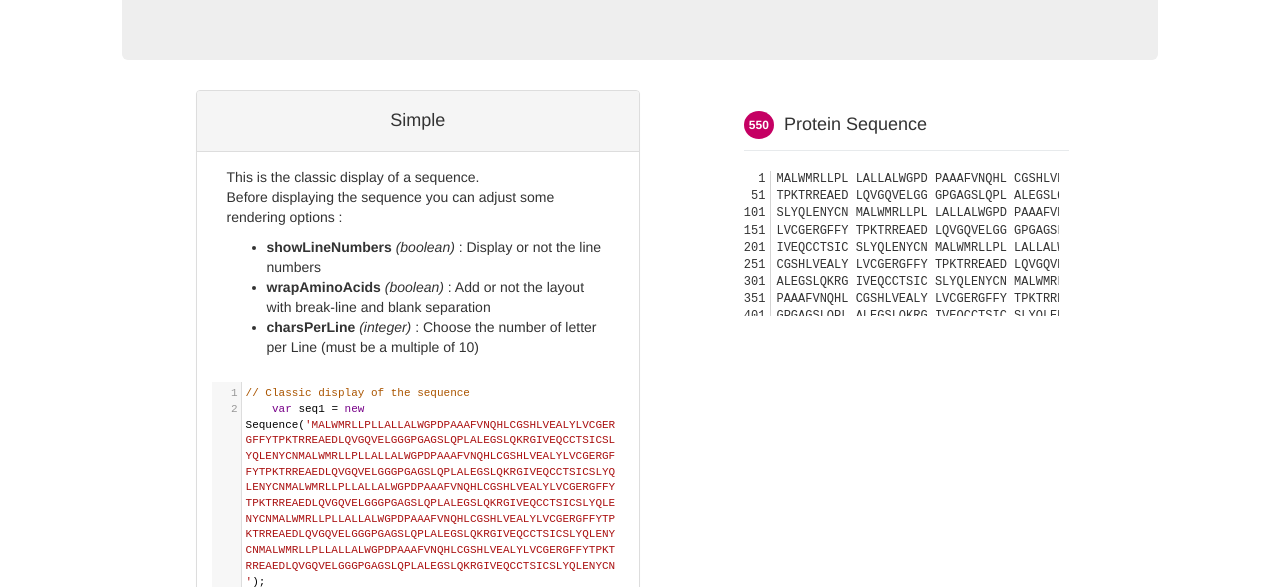
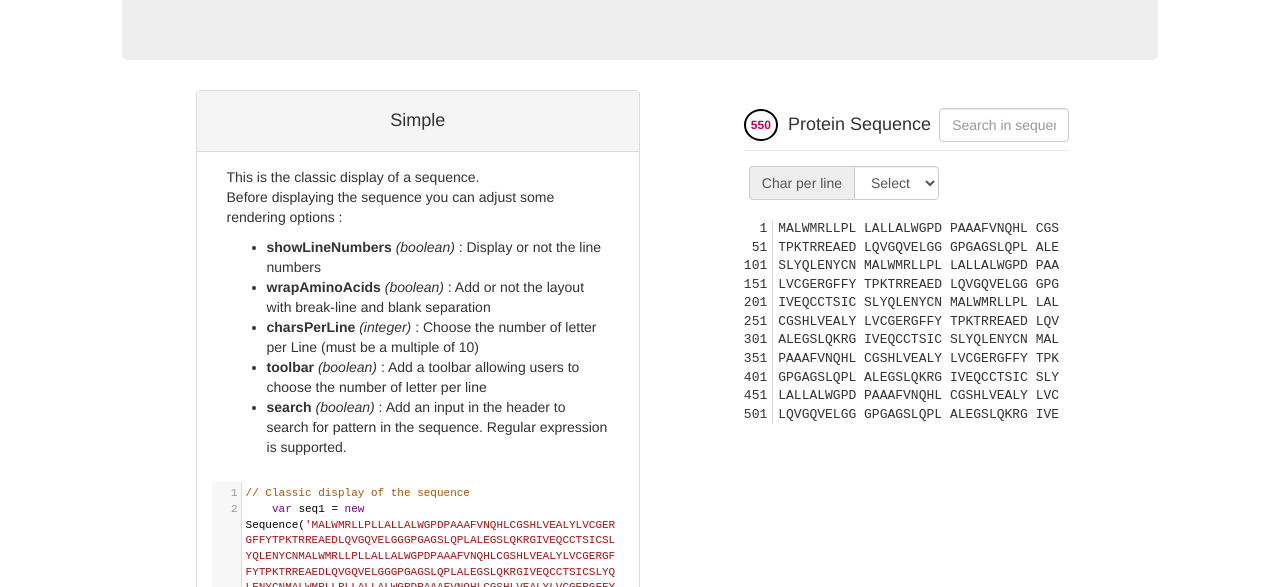
Before and after one commit to calipho-sib/sequence-viewer, a website: page demo/index.html in a window 1280 px wide. Shown: the part 210-797 px from the top of the page. Drawn offline with Linux system fonts and the light colour scheme.

Commit message:
Update (add toolbar, search,..)

```diff
--- a/demo/index.html
+++ b/demo/index.html
@@ -33,6 +33,10 @@
                 <li><strong>charsPerLine</strong> <em>(integer)</em> : Choose the number of letter per Line (must be a
                     multiple of 10)
                 </li>
+                <li><strong>toolbar</strong> <em>(boolean)</em> : Add a toolbar allowing users to choose the number of letter per line
+                </li>
+                <li><strong>search</strong> <em>(boolean)</em> : Add an input in the header to search for pattern in the sequence. Regular expression is supported.
+                </li>
             </ul>
         </div>
         <form>
@@ -43,7 +47,9 @@
 seq1.render('#protein-sequence-viewer', {
   'showLineNumbers': true,
   'wrapAminoAcids': true,
-  'charsPerLine': 50
+  'charsPerLine': 50,
+  'toolbar': true,
+  'search': true
 });
     </textarea>
         </form>
--- a/src/sequence-viewer.js
+++ b/src/sequence-viewer.js
@@ -1,33 +1,44 @@
 /////////////
 
-function Sequence(sequence) {
+function Sequence(sequence,isoformName) {
+    var isoName;
+    if (isoformName !== undefined) isoName = isoformName;
+    else isoName = "";
+    console.log(isoName);
+    var popo = this;
+    console.log(popo);
     var sequence = sequence;
     var seqInit = "";
     var lineJump = 0;
     var divID;
+    var sequenceOptions;
 
-    function renderHtml(divId, options){
-        divID=divId;
+    function renderHtml(divId, options) {
+        divID = divId;
         if (typeof options === 'undefined') {
             var options = {
                 'showLineNumbers': true,
                 'wrapAminoAcids': true,
-                'charsPerLine': 30
+                'charsPerLine': 30,
+                'search': false,
+                'toolbar': false
             }
         }
-        if(typeof options.charsPerLine === 'undefined') {
-            lineJump=30;
+        else sequenceOptions = options;
+        if (typeof options.charsPerLine === 'undefined') {
+            lineJump = 30;
         }
         else lineJump = options.charsPerLine;
 
-        var sources = "<div id=\"sequenceHeader\" style=\"border-bottom: 1px solid #E7EAEC;padding-bottom:5px;margin-bottom: 15px;\">" +
+        var sources = "<div id=\"sequenceHeader\" class=\"row\" style=\"border-bottom: 1px solid #E7EAEC;padding-bottom:5px;margin:0px 0px 15px\">" +
             "<div style=\"display:inline-block;\">" +
-            "<span class=\"badge\" style=\"background:#C50063;color:white;padding:8px 5px;border-radius:70%;margin-right:10px;vertical-align:middle;\">{{sequenceLength}}</span>" +
+            "<span class=\"badge\" style=\"border-radius:70%;border: 2px solid black;color:#C50063;padding:8px 5px;background-color:white;margin-right:10px;vertical-align:middle;\">{{sequenceLength}}</span>" +
             "</div><h4 style=\"display:inline-block;vertical-align:middle;\">Protein Sequence</h4>" +
             "</div>" +
-            "<div style=\"margin-top: 5px;\">" +
-            "<div id=\"scroller\" style=\"max-height:150px;overflow:auto;white-space: nowrap;padding-right:20px;margin-right:10px;s\"><div id=\"charNumbers\" style=\"font-family: monospace;font-size: 12px;display:inline-block;text-align:right; padding-right:5px; border-right:1px solid LightGray;\"></div>" +
-            "<div id=\"fastaSeq\" display-option=\"" + lineJump + "\" style=\"font-family: monospace;font-size: 12px;display:inline-block;padding:5px;\">{{{sequence}}}</div></div>" +
+            "<div id=\"sequenceBody\" style=\"margin-top: 5px;\">" +
+            "<div id=\"scroller\" style=\"max-height:400px;overflow:auto;white-space: nowrap;padding-right:20px;margin-right:10px;s\">" +
+            "<div id=\"charNumbers\" style=\"font-family: monospace;font-size: 13px;display:inline-block;text-align:right; padding-right:5px; border-right:1px solid LightGray;\"></div>" +
+            "<div id=\"fastaSeq\" display-option=\"" + lineJump + "\" style=\"font-family: monospace;font-size: 13px;display:inline-block;padding:5px;\">{{{sequence}}}</div></div>" +
             "<div id=\"coverageLegend\" style=\"margin-top: 10px;margin-left:15px;\"></div>" +
             "</div>";
 
@@ -37,65 +48,103 @@ function Sequence(sequence) {
             "sequenceLength": sequence.length
         });
         $(divId).html(html);
-        //console.log($(divId + #fastaSeq').text());
 
-        if(!(options.wrapAminoAcids === false)) {
-            sequenceLayout(divId +" #fastaSeq");
+        if (!(options.wrapAminoAcids === false)) {
+            sequenceLayout(divId + " #fastaSeq");
         }
-        else $(divId +" #scroller").css("overflow-x","auto");
-        if(!(options.showLineNumbers === false))
-            lineNumbers(divId +" #fastaSeq",divId +" #charNumbers");
+        else $(divId + " #scroller").css("overflow-x", "auto");
+        if (!(options.showLineNumbers === false))
+            lineNumbers(divId + " #fastaSeq", divId + " #charNumbers");
 
-        seqInit = $(divId +" #fastaSeq").html();
+        if (options.search) {
+            addSequenceSearch();
+        }
+        if (options.toolbar) {
+            addToolbar();
+            if (isoName !== "") {
+                $("#sequenceToolbar").append(
+                    "<a class=\"btn btn-default\" href=\"http://www.nextprot.org/db/entry/" + isoName.split("-")[0] + "/fasta?isoform=" + isoName.slice(3) + "\" style=\"margin-left:15px;\">view Fasta</a>" +
+                    "<a class=\"btn btn-default disabled\" href=\"\" style=\"margin-left:15px;\">Blast sequence</a>" +
+                    "<a class=\"btn btn-default disabled\" href=\"\" style=\"margin-left:15px;\">Blast selection</a>"
+                );
+            }
+        }
+
+        seqInit = $(divId + " #fastaSeq").html();
     }
 
-    function highlighting (start,end, color, options){
-        var positions = [start,end];
+    function simpleHighlighting(start, end, color, options) {
+        var positions = [start, end];
         var hlSeq = seqInit;
-        positions[0]=positions[0]+~~(positions[0]/10)+4*(~~(positions[0]/lineJump));
-        positions[1]=positions[1]+~~(positions[1]/10)+4*(~~(positions[1]/lineJump));
-        var highlightColor=color;
-        hlSeq = hlSeq.substring(0,positions[0])+
+        positions[0] = positions[0] + ~~(positions[0] / 10) + 4 * (~~(positions[0] / lineJump));
+        positions[1] = positions[1] + ~~(positions[1] / 10) + 4 * (~~(positions[1] / lineJump));
+        var highlightColor = color;
+        hlSeq = hlSeq.substring(0, positions[0]) +
         "<span id='stringSelected' style=\"background:" + color + ";color:white;\">" +
-        hlSeq.substring(positions[0],positions[1]) +
+        hlSeq.substring(positions[0], positions[1]) +
         "</span>" +
-        hlSeq.substring(positions[1],hlSeq.length);
-        $(divID +" #fastaSeq").html(hlSeq);
+        hlSeq.substring(positions[1], hlSeq.length);
+        $(divID + " #fastaSeq").html(hlSeq);
     }
-    function addLegend (hashLegend) {
-        for (var i=0;i<hashLegend.length;i++) {
+
+    function multiHighlighting(ArrayHL, color, options) {
+        var startTime2 = new Date().getTime();
+        if (ArrayHL.length === 0) {
+            $(divID + " #fastaSeq").html(seqInit);
+        }
+        var hlSeq = seqInit;
+        var seqTemp = hlSeq.toString();
+        console.log("length : " + ArrayHL.length);
+        var positionStart=0;
+        var positionEnd=0;
+        for (i in ArrayHL) {
+            positionStart=jTranslation(ArrayHL[i].start);
+            positionEnd=jTranslation(ArrayHL[i].end);
+            seqTemp = seqTemp.substring(0, positionStart) +
+            "<span class='stringsSelected' style=\"background:" + color + ";color:white;\">" +
+            seqTemp.substring(positionStart, positionEnd) +
+            "</span>" +
+            seqTemp.substring(positionEnd, seqTemp.length);
+        }
+        $(divID + " #fastaSeq").html(seqTemp);
+    }
+
+    function addLegend(hashLegend) {
+        for (var i = 0; i < hashLegend.length; i++) {
             if (hashLegend[i].underscore === true) {
-                $(divID +" #coverageLegend").append("<div style=\"display:inline-block;background:" + hashLegend[i].color+";width:20px;height:20px;vertical-align:middle;margin:0px 5px 0px 10px;border-radius:50%; border: 1px solid grey;text-align:center; line-height:0.8;\">_</div><p style=\"display:inline-block;font-weight:bold;font-size:11px;font-style:italic;margin:0;padding-top:3px;vertical-align:top;\">" + hashLegend[i].name + "</p></div>");
+                $(divID + " #coverageLegend").append("<div style=\"display:inline-block;background:" + hashLegend[i].color + ";width:20px;height:20px;vertical-align:middle;margin:0px 5px 0px 10px;border-radius:50%; border: 1px solid grey;text-align:center; line-height:0.8;\">_</div><p style=\"display:inline-block;font-weight:bold;font-size:11px;font-style:italic;margin:0;padding-top:3px;vertical-align:top;\">" + hashLegend[i].name + "</p></div>");
                 console.log("duh !");
             }
             else {
-                $(divID +" #coverageLegend").append("<div style=\"display:inline-block;background:" + hashLegend[i].color+";width:20px;height:20px;vertical-align:middle;margin:0px 5px 0px 10px;border-radius:50%;\"></div><p style=\"display:inline-block;font-weight:bold;font-size:11px;font-style:italic;margin:0;padding-top:3px;vertical-align:top;\">" + hashLegend[i].name + "</p>");
+                $(divID + " #coverageLegend").append("<div style=\"display:inline-block;background:" + hashLegend[i].color + ";width:20px;height:20px;vertical-align:middle;margin:0px 5px 0px 10px;border-radius:50%;\"></div><p style=\"display:inline-block;font-weight:bold;font-size:11px;font-style:italic;margin:0;padding-top:3px;vertical-align:top;\">" + hashLegend[i].name + "</p>");
                 console.log("dah !");
             }
         }
     }
-    function coverage(HashAA,start,end,highlightColor){
+
+    function jTranslation(i) {
+        var j = i + ~~(i / 10) + 4 * (~~(i / lineJump));
+        return j;
+    }
+
+    function coverage(HashAA, start, end, highlightColor) {
         HashAA.sort(function (a, b) {
             return a.start - b.start;
         });
-        var jTranslation = function (i) {
-            var j=i+~~(i/10)+4*(~~(i/lineJump));
-            return j;
-        };
         var timestart = new Date().getTime();
-        if (!start) var start=0;
-        if (!end) var end=0;
-        if (!highlightColor) var highlightColor="#FFE5A3";
+        if (!start) var start = 0;
+        if (!end) var end = 0;
+        if (!highlightColor) var highlightColor = "#FFE5A3";
         var source = "";
-        var pre ="";
-        for (var i=0;i<HashAA.length;i++){
+        var pre = "";
+        for (var i = 0; i < HashAA.length; i++) {
             if (HashAA[i].underscore) {
                 pre = "<span style=\"text-decoration:underline;color:" + HashAA[i].color + ";\">";
-                source+= pre;
+                source += pre;
             }
             else {
                 pre = "<span style=\"color:" + HashAA[i].color + ";\">";
-                source+= pre;
+                source += pre;
             }
             if (end) {
                 if (start >= HashAA[i].start && start < HashAA[i].end && end >= HashAA[i].start && end < HashAA[i].end) {
@@ -105,10 +154,10 @@ function Sequence(sequence) {
                     source += "</span>" + seqInit.substring(jTranslation(end + 1), jTranslation(HashAA[i].end)) + "</span>";
                 }
                 else if (start >= HashAA[i].start && start < HashAA[i].end) {
-                    source += seqInit.substring(jTranslation(HashAA[i].start), jTranslation(start)) + "</span><span id=\"peptideHighlighted\" style=\"background:" + highlightColor + ";\">"+ pre + seqInit.substring(jTranslation(start), jTranslation(HashAA[i].end)) + "</span>";
+                    source += seqInit.substring(jTranslation(HashAA[i].start), jTranslation(start)) + "</span><span id=\"peptideHighlighted\" style=\"background:" + highlightColor + ";\">" + pre + seqInit.substring(jTranslation(start), jTranslation(HashAA[i].end)) + "</span>";
                 }
                 else if (end >= HashAA[i].start && end < HashAA[i].end) {
-                    source += seqInit.substring(jTranslation(HashAA[i].start), jTranslation(end + 1)) + "</span></span>"+ pre + seqInit.substring(jTranslation(end+1), jTranslation(HashAA[i].end)) + "</span>";
+                    source += seqInit.substring(jTranslation(HashAA[i].start), jTranslation(end + 1)) + "</span></span>" + pre + seqInit.substring(jTranslation(end + 1), jTranslation(HashAA[i].end)) + "</span>";
                 }
                 else {
                     source += seqInit.substring(jTranslation(HashAA[i].start), jTranslation(HashAA[i].end)) + "</span>";
@@ -118,18 +167,18 @@ function Sequence(sequence) {
                 source += seqInit.substring(jTranslation(HashAA[i].start), jTranslation(HashAA[i].end)) + "</span>";
             }
         }
-        $(divID +" #fastaSeq").html(source);
+        $(divID + " #fastaSeq").html(source);
         var timeend = new Date().getTime();
 
         console.log('Time to execute all: ', (timeend - timestart));
     }
 
-    var lineNumbers = function(textAreaID,lineNumberID){
+    function lineNumbers(textAreaID, lineNumberID) {
         var textContent = $(textAreaID).html().split("<br>");
         var NBC = parseInt($(textAreaID).attr("display-option"));
         var newTextContent = [];
         var charPerLine = 0;
-        for (var i=0; i < textContent.length;i++){
+        for (var i = 0; i < textContent.length; i++) {
             newTextContent.push((charPerLine + 1) + ("<br>"));
             charPerLine += NBC;
         }
@@ -137,21 +186,83 @@ function Sequence(sequence) {
 
     };
 
-    var sequenceLayout = function(textAreaID){
+    function sequenceLayout(textAreaID) {
 
         var newLines = parseInt($(textAreaID).attr("display-option"));
-        newLines = (newLines+(newLines/10)).toString();
+        newLines = (newLines + (newLines / 10)).toString();
         var seqFormat = $(textAreaID).html();
-        seqFormat = seqFormat.toString().match(/.{1,10}/g).join(' ').match(new RegExp('.{1,'+newLines+'}','g')).join('<br>');
+        seqFormat = seqFormat.toString().match(/.{1,10}/g).join(' ').match(new RegExp('.{1,' + newLines + '}', 'g')).join('<br>');
 
         $(textAreaID).html(seqFormat);
-    };
+    }
+
+    function addSequenceSearch() {
+        $("#sequenceHeader").append('<input id=\"inputSearchSeq\" type=\"text\" class=\"form-control pull-right\" style=\"width:40%;margin-top:3px;\" placeholder=\"Search in sequence.. (Regex supported)\">');
+        sequenceSearch();
+
+    }
+
+    function sequenceSearch() {
+        $("#inputSearchSeq").keyup(function() {
+            var text = $(this).val();
+            if (text !== "") {
+                var text2 = new RegExp(text, "gi");
+                var match;
+                var matches = [];
+                console.log("while begin");
+                while (( match = text2.exec(sequence) ) != null) {
+                    matches.push({start: match.index, end: match.index + match[0].length});
+                }
+                console.log("while finished");
+                matches.sort(function (a, b) {
+                    return b.start - a.start;
+                });
+                console.log("matches sorted");
+                multiHighlighting(matches, "#C50063");
+                console.log("matches highlighted");
+            }
+            else {
+                $(divID + " #fastaSeq").html(seqInit);
+            }
+        });
+    }
+
+    function changeCharsPerLine(selection) {
+        console.log("BANANAAAAAAAA!!");
+        var options = sequenceOptions;
+        options.charsPerLine = selection.value;
+        renderHtml(divID, options);
+    }
+
+    function addToolbar() {
+        var listOfCharsPerLine = ["50", "60", "70", "80", "90", "100"];
+        var source = "<form class=\"form-inline\" role=\"form\">" +
+            "<div id=\"sequenceToolbar\" class=\"row\"style=\"margin-bottom:15px;\">" +
+            "<div class=\"input-group\" style=\"margin-left:20px;\"> <span class=\"input-group-addon\">Char per line</i></span>" +
+
+            "<select id=\"CPLChoice\" class=\"form-control\" style=\"border-top-left-radius: 0px;border-bottom-left-radius: 0px;\">" +
+            "<option>Select</option>" +
+            "{{#each CPL}}<option value={{this}}>{{this}}</option>{{/each}}" +
+            "</select>" +
+            "</div>" +
+            "</div>" +
+            "</form>";
+        var template = Handlebars.compile(source);
+        var html = template({
+            "CPL": listOfCharsPerLine
+        });
+        $("#sequenceBody").prepend(html);
+        $("#CPLChoice").change(function () {
+            changeCharsPerLine(this);
+            $("#CPLChoice" + " option:selected").text($(this).val());
+        });
+    }
 
 
     return {
-        render:renderHtml,
-        selection:highlighting,
-        coverage:coverage,
+        render: renderHtml,
+        selection: simpleHighlighting,
+        coverage: coverage,
         addLegend: addLegend
     }
 }
```
Also changed, not shown: dist/sequence-viewer.bundle.js, dist/sequence-viewer.js, dist/sequence-viewer.min.js.
